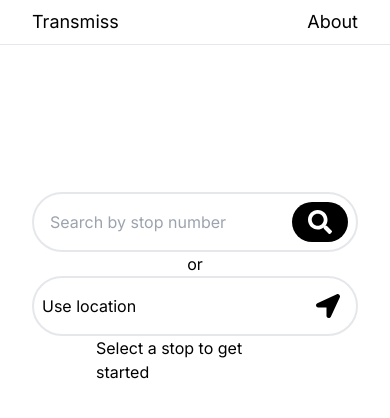
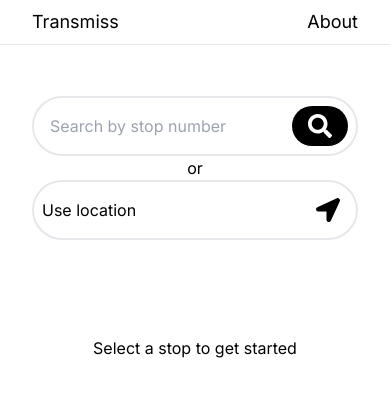
Before and after one commit to cbarkr/transmiss, a Next.js app: page / in a window 390 px wide. Shown: the top 418 px of the page. Built offline with nearby package versions, Linux system fonts and the light colour scheme.

Commit message:
rename components + minor changes

```diff
--- a/app/components/StopDetails.tsx
+++ b/app/components/StopDetails.tsx
@@ -9,11 +9,10 @@ interface StopDetailsProps {
 export default function StopDetails({ stop }: StopDetailsProps) {
   return (
     <div
-      className="rounded-lg p-2 bg-gray-200"
+      className="rounded-lg p-2 bg-gray-200 max-w-screen-sm"
     >
       <div className="flex flex-row justify-between">
         <div className="font-bold">{stop.StopNo}</div>
-        <div className="mx-20 lg:mx-24" />
         <div>
           {stop.OnStreet} & {stop.AtStreet}
         </div>
--- a/app/components/StopList.tsx
+++ b/app/components/StopList.tsx
@@ -5,7 +5,7 @@ import { IStopDetails } from "@/interfaces/stopdetails";
 import { StopListContext } from "@/context/stop";
 
 
-const StopDetails = dynamic(() => import('./StopDetails'))
+const StopDetails = dynamic(() => import('./stopDetails'))
 
 
 interface StopListProps {
--- a/app/components/StopSearch.tsx
+++ b/app/components/StopSearch.tsx
@@ -72,7 +72,7 @@ export default function StopSearch() {
   };
 
   return (
-    <div>
+    <>
       <form onSubmit={(e) => handleSubmit(e)}>
         <div className="flex flex-col sm:flex-row justify-between items-center rounded-lg">
           <div className="flex flex-row justify-between items-center rounded-full border-solid border-2 p-2 bg-white">
@@ -109,6 +109,6 @@ export default function StopSearch() {
           </button>
         </div>
       </form>
-    </div>
+    </>
   );
 }
--- a/app/components/StopSelected.tsx
+++ b/app/components/StopSelected.tsx
@@ -2,7 +2,7 @@ import dynamic from 'next/dynamic'
 
 import { IStopDetails } from '@/interfaces/stopdetails';
 
-const StopDetails = dynamic(() => import('./StopDetails'))
+const StopDetails = dynamic(() => import('./stopDetails'))
 
 
 interface StopSelectedProps {
--- a/app/page.tsx
+++ b/app/page.tsx
@@ -7,9 +7,9 @@ import { IStopDetails } from '@/interfaces/stopdetails';
 import { StopListContext, StopSearchContext } from '@/context/stop';
 
 
-const StopSearch = dynamic(() => import('./components/StopSearch'))
-const StopList = dynamic(() => import('./components/StopList'))
-const StopSelected = dynamic(() => import('./components/StopSelected'))
+const StopSearch = dynamic(() => import('./components/stopSearch'))
+const StopList = dynamic(() => import('./components/stopList'))
+const StopSelected = dynamic(() => import('./components/stopSelected'))
 
 
 const defaultStopState = {
@@ -38,13 +38,13 @@ export default function Home() {
 
 
   return (
-    <div className='w-full p-24'>
-      <div className='flex flex-col items-center'>
+    <div className='flex flex-col items-center'>
+      <div className='max-w-screen-sm'>
         <StopSearchContext.Provider value={{ setStop: setStop, setStops: setStops }}>
           <StopSearch />
         </StopSearchContext.Provider>
         { !isStopEmpty(stop) && <StopSelected stop={ stop } /> }
-        { (isStopEmpty(stop) && stops.length === 0) && <div>Select a stop to get started</div> }
+        { (isStopEmpty(stop) && stops.length === 0) && <div className='mt-24 text-center'>Select a stop to get started</div> }
         {
           (isStopEmpty(stop) && stops.length > 0) && (
             <StopListContext.Provider value={{ setStop: setStop }}>
```
